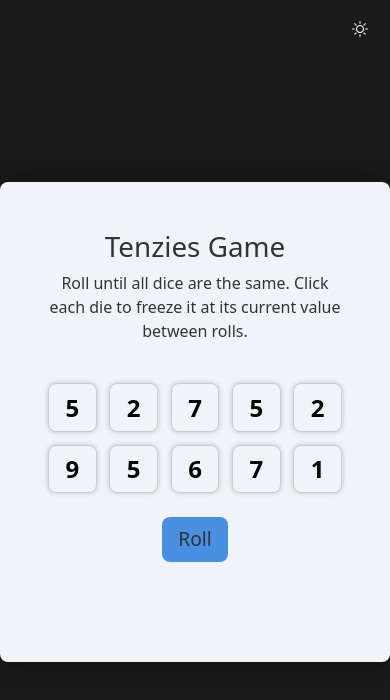
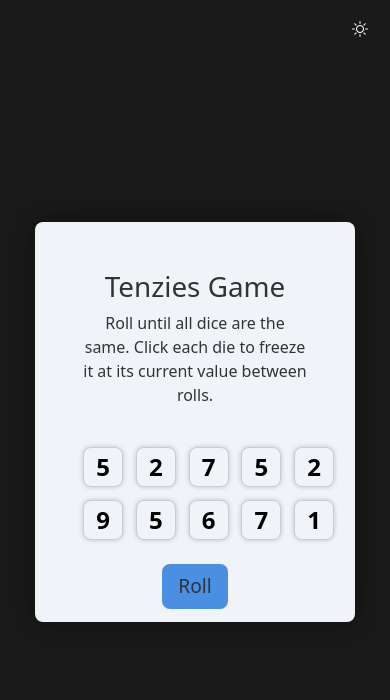
Before and after one commit to kleinalex-01/Tenzies-game, a React (Vite) app: page / in a window 390 px wide. Shown: the top 700 px of the page. Built offline with nearby package versions, Linux system fonts and the light colour scheme; a web font is replaced by a local one.

Commit message:
Sized down for mobile

```diff
--- a/src/App.css
+++ b/src/App.css
@@ -22,8 +22,8 @@
   color: var(--text-color);
   border-radius: 0.5rem;
   box-shadow: 0 0 20px rgba(0, 0, 0, 0.25), 0 0 40px rgba(0, 0, 0, 0.15);
-  height: 30rem;
-  width: 25rem;
+  height: 25rem;
+  width: 20rem;
 }
 .rollButton {
   background-color: var(--button-color);
```
